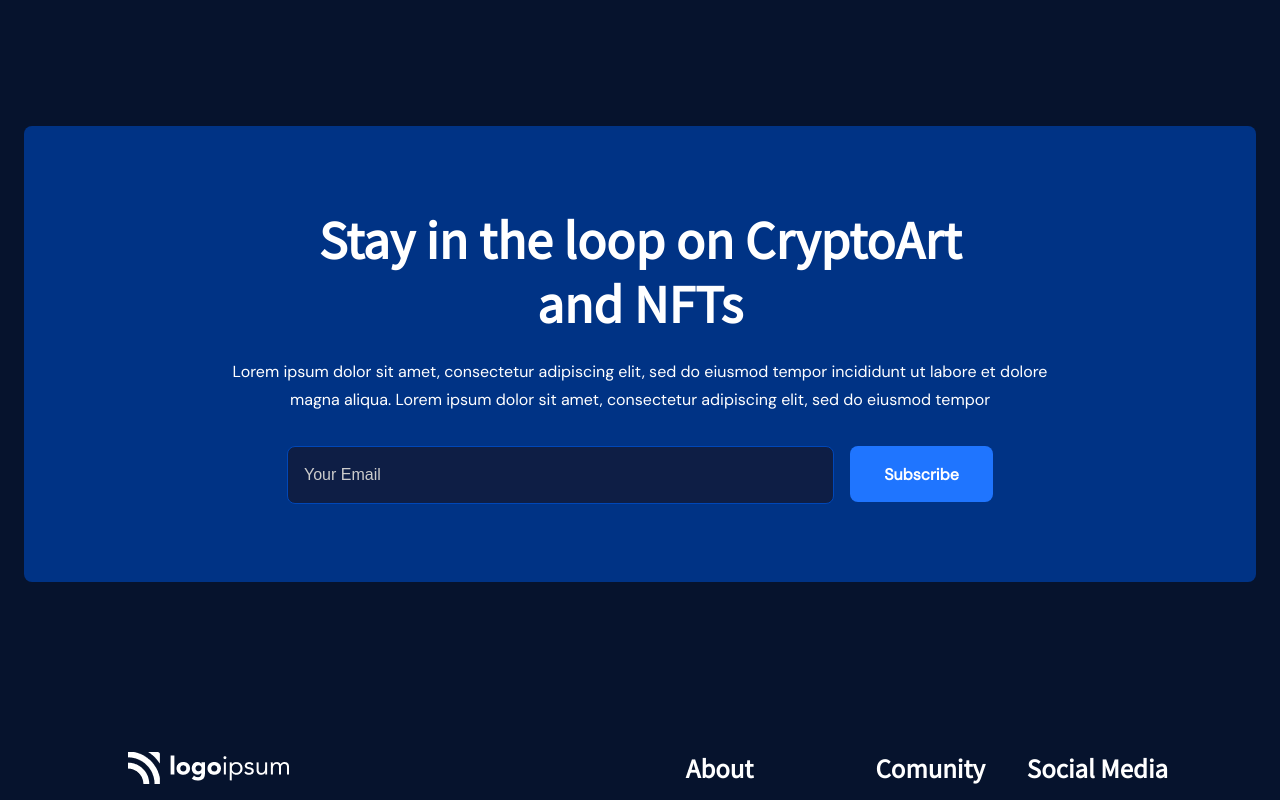
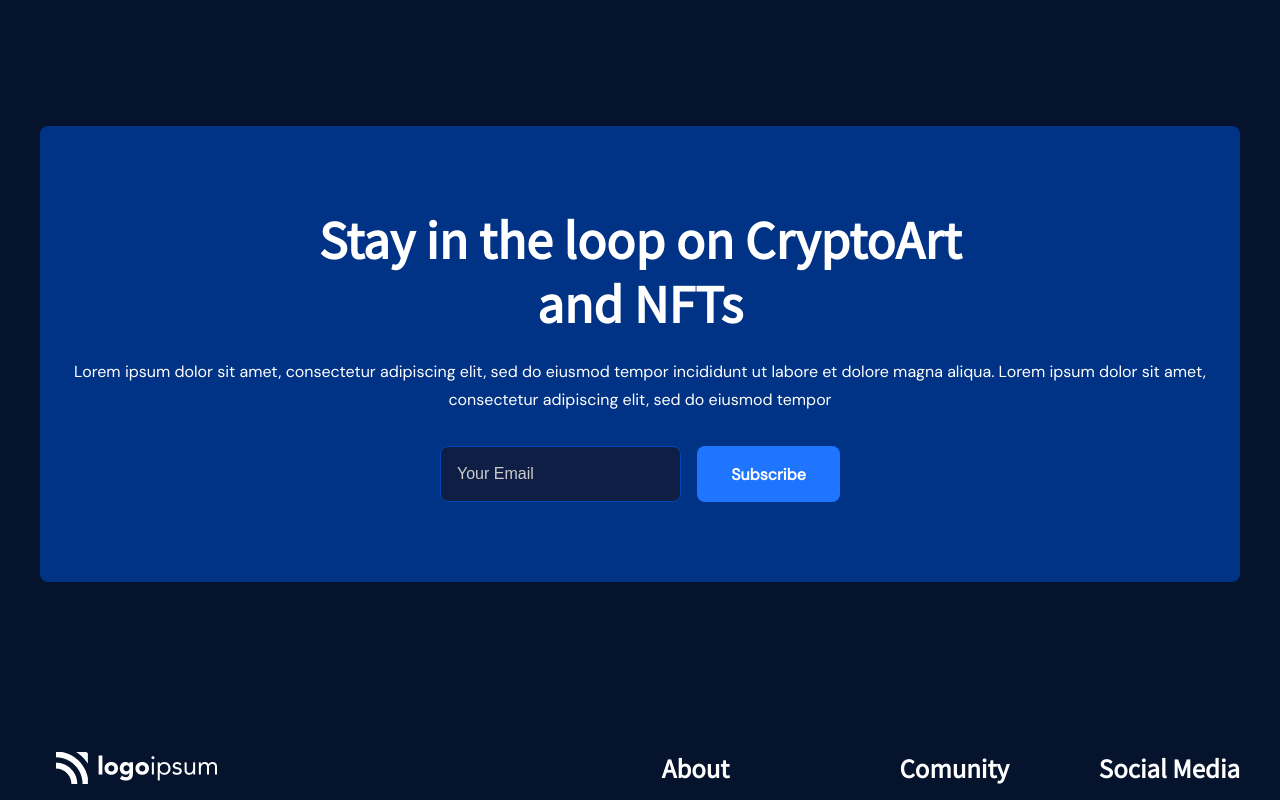
Before and after one commit to LotanT/NFT-Styling-page, a Next.js app: page / in a window 1280 px wide. Shown: the part 4600-5400 px from the top of the page. Built offline with nearby package versions, Linux system fonts and the light colour scheme.

Commit message:
resposibiliy

```diff
--- a/styles/Home.module.css
+++ b/styles/Home.module.css
@@ -17,7 +17,7 @@
   align-items: center;
   padding: 0 16px 0 28px;
   gap: 18px;
-  font-family: 'Noto Sans JP';
+  font-family: "Noto Sans JP";
 }
 
 .BHTitle {
@@ -43,7 +43,7 @@
   font-weight: 700;
   font-size: 48px;
   line-height: 64px;
-  font-family: 'Noto Sans JP';
+  font-family: "Noto Sans JP";
 }
 .moreWorksBtn {
   display: flex;
@@ -68,43 +68,40 @@
 .userEmailContainer {
   background: #003385;
   border-radius: 8px;
-  width: 1232px;
-  height: 456px;
   margin-top: 140px;
   display: flex;
   flex-direction: column;
   justify-self: center;
   align-items: center;
   text-align: center;
+  padding: 0 32px;
 }
 .userEmailHeader {
   font-weight: 700;
   font-size: 48px;
   line-height: 64px;
-  width: 700px;
-  height: 128px;
   margin-top: 80px;
-  font-family: 'Noto Sans JP';
+  max-width: 700px;
+  font-family: "Noto Sans JP";
 }
 .userEmaildec {
   font-weight: 400;
   font-size: 16px;
   line-height: 28px;
   margin-top: 24px;
-  width: 816px;
-  height: 56px;
 }
 .userEmailContact {
   display: flex;
   margin-top: 32px;
   gap: 16px;
+  margin-bottom: 80px;
+  flex-wrap: wrap;
+  justify-content: center;
 }
 .userEmailInput {
   border: 1px solid #0047b8;
   border-radius: 8px;
   background: #0e1e45;
-  width: 513px;
-  height: 56px;
   outline: none;
   font-weight: 400;
   font-size: 16px;
@@ -130,3 +127,22 @@
   font-size: 16px;
   cursor: pointer;
 }
+
+@media only screen and (min-width: 1440px) {
+  .userEmailContainer {
+    width: 1168px;
+    height: 456px;
+  }
+  .userEmailHeader {
+    width: 700px;
+    height: 128px;
+  }
+  .userEmaildec {
+    width: 816px;
+    height: 56px;
+  }
+  .userEmailInput {
+    width: 513px;
+    height: 56px;
+  }
+}
--- a/styles/globals.css
+++ b/styles/globals.css
@@ -1,12 +1,11 @@
 /* @import url('https://fonts.googleapis.com/css2?family=Nunito:wght@300;400;600;700&display=swap'); */
-@import url('https://fonts.googleapis.com/css?family=DM Sans');
-@import url('https://fonts.googleapis.com/css?family=Noto Sans JP');
-
+@import url("https://fonts.googleapis.com/css?family=DM Sans");
+@import url("https://fonts.googleapis.com/css?family=Noto Sans JP");
 
 body {
   background: #06132d;
   color: #ffffff;
-  font-family: 'DM Sans';
+  font-family: "DM Sans";
 }
 
 a {
@@ -15,7 +14,7 @@ a {
 }
 .content {
   max-width: 1232px;
-  padding: 0 104px;
+  padding: 0 32px;
   margin: 0 auto;
 }
 
@@ -34,8 +33,8 @@ nav a {
   font-size: 16px;
   line-height: 28px;
 }
-nav a.active{
-  color: #FFFFFF;
+nav a.active {
+  color: #ffffff;
   font-weight: 700;
 }
 nav .logo {
@@ -63,7 +62,7 @@ footer {
   justify-content: space-between;
   flex-wrap: wrap;
 }
-.infoContainer>*:not(:last-child){
+.infoContainer > *:not(:last-child) {
   padding-left: 16px;
 }
 .infoHeader {
@@ -71,7 +70,7 @@ footer {
   font-size: 24px;
   line-height: 32px;
   margin-bottom: 24px;
-  font-family: 'Noto Sans JP';
+  font-family: "Noto Sans JP";
 }
 .infoLinks {
   display: flex;
@@ -82,18 +81,17 @@ footer {
 }
 .description {
   margin-top: 32px;
-  width: 500px;
-  height: 84px;
   font-weight: 400;
   font-size: 16px;
   line-height: 28px;
+  max-width: 500px;
 }
 .condition {
   display: flex;
   margin-top: 56px;
   margin-bottom: 80px;
 }
-.condition>.copyright{
+.condition > .copyright {
   margin-left: auto;
   margin-right: 32px;
 }
@@ -102,5 +100,14 @@ footer {
   font-size: 16px;
   line-height: 28px;
   margin-right: 56px;
+}
 
+@media only screen and (min-width: 1440px) {
+  .content {
+    padding: 0 104px;
+  }
+  .description {
+    width: 500px;
+    height: 84px;
+  }
 }
```
